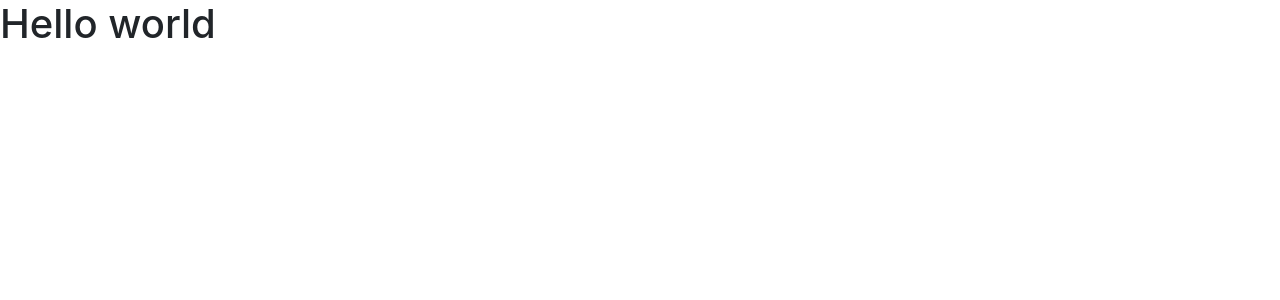
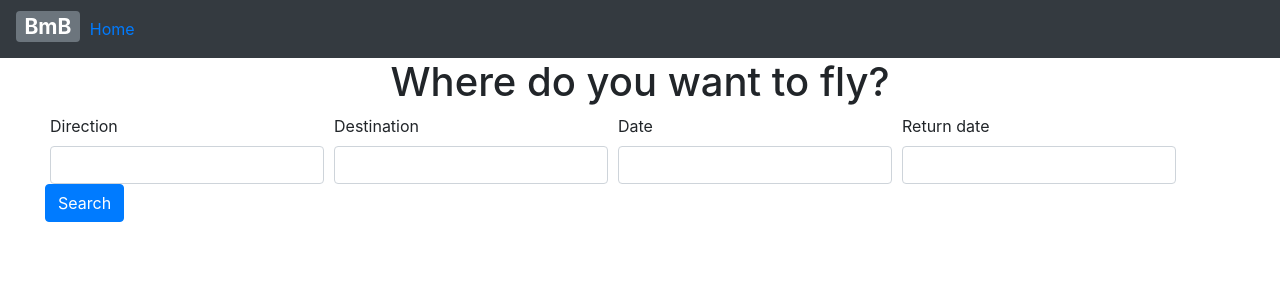
Before and after one commit to BalintAts/bmb-flight-frontend, a React (Create React App) app in the folder bmb-flight-react/: page / in a window 1280 px wide. Shown: the top 300 px of the page. Built offline with nearby package versions, Linux system fonts and the light colour scheme.

Commit message:
main page desig created + table

```diff
--- a/bmb-flight-react/package.json
+++ b/bmb-flight-react/package.json
@@ -3,9 +3,13 @@
   "version": "0.1.0",
   "private": true,
   "dependencies": {
+    "axios": "^0.19.0",
     "bootstrap": "^4.4.0",
+    "browser-router": "^0.2.0",
     "react": "^16.12.0",
     "react-dom": "^16.12.0",
+    "react-number-format": "^4.3.1",
+    "react-router-dom": "^5.1.2",
     "react-scripts": "3.2.0"
   },
   "scripts": {
--- a/bmb-flight-react/src/App.js
+++ b/bmb-flight-react/src/App.js
@@ -1,11 +1,23 @@
 import React, { Component } from "react";
+import NavBar from "./components/NavBar";
+import FlightsByDirection from "./components/FlightsByDirection";
+import { Switch, Route } from "react-router-dom";
+import MainPage from "./components/MainPage";
 
 class App extends Component {
-  state = {};
   render() {
     return (
       <React.Fragment>
-        <h1>Hello world</h1>
+        <NavBar />
+        <main className="content">
+          <Switch>
+            <Route
+              path="/flights/:from/:to"
+              component={FlightsByDirection}
+            ></Route>
+            <Route path="/" exact component={MainPage}></Route>
+          </Switch>
+        </main>
       </React.Fragment>
     );
   }
--- /dev/null
+++ b/bmb-flight-react/src/components/FlightsByDirection.jsx
@@ -0,0 +1,53 @@
+import React, { Component } from "react";
+import NumberFormat from "react-number-format";
+
+class FlightsByDirection extends Component {
+  render() {
+    return (
+      <div>
+        {this.props.data.length === 0 ? (
+          ""
+        ) : (
+          <React.Fragment>
+            <h1 style={{ textAlign: "center" }}>Flight tickets</h1>
+            <table className="table table-striped">
+              <thead>
+                <tr>
+                  <th>From</th>
+                  <th>To</th>
+                  <th>When</th>
+                  <th>Return</th>
+                  <th>Price (HUF)</th>
+                  <th></th>
+                </tr>
+              </thead>
+              <tbody>
+                {this.props.data.data.map(flight => (
+                  <tr key={flight.id}>
+                    <td>{flight.origin}</td>
+                    <td>{flight.destination}</td>
+                    <td>{flight.departDate}</td>
+                    <td>{flight.returnDate}</td>
+                    <td>
+                      <NumberFormat
+                        value={flight.value}
+                        displayType="text"
+                        thousandSeparator={true}
+                        prefix={"Ft "}
+                      />
+                    </td>
+                    <td>
+                      <button className="btn btn-primary btn-sm">Buy</button>
+                    </td>
+                  </tr>
+                ))}
+              </tbody>
+            </table>
+          </React.Fragment>
+        )}
+      </div>
+    );
+  }
+}
+
+export default FlightsByDirection;
--- /dev/null
+++ b/bmb-flight-react/src/components/MainPage.jsx
@@ -0,0 +1,40 @@
+import React, { Component } from "react";
+import SearchForm from "./SearchForm";
+import FlightsByDirection from "./FlightsByDirection";
+import axiosService from "../services/axiosService";
+
+const apiEndpoint = "http://localhost:54192/api/filter";
+
+class MainPage extends Component {
+  state = {
+    data: []
+  };
+
+  handleSubmit = async (postData, e) => {
+    e.preventDefault();
+    const data = await axiosService.post(apiEndpoint, postData);
+    this.setState({ data });
+  };
+
+  render() {
+    return (
+      <React.Fragment>
+        <h1 style={{ textAlign: "center" }}>Where do you want to fly?</h1>
+        <div
+          style={{
+            display: "flex",
+            justifyContent: "center",
+            alignItems: "center"
+          }}
+        >
+          <SearchForm handleSubmit={this.handleSubmit} />
+        </div>
+        <React.Fragment>
+          <FlightsByDirection data={this.state.data} />
+        </React.Fragment>
+      </React.Fragment>
+    );
+  }
+}
+
+export default MainPage;
--- /dev/null
+++ b/bmb-flight-react/src/components/NavBar.jsx
@@ -0,0 +1,25 @@
+import React, { Component } from "react";
+import { NavLink } from "react-router-dom";
+
+class NavBar extends Component {
+  render() {
+    return (
+      <nav className="navbar navbar-expand-lg navbar navbar-dark bg-dark">
+        <h3>
+          <span style={{ marginRight: 10 }} className="badge badge-secondary">
+            BmB
+          </span>
+        </h3>
+        <div className="collapse navbar-collapse" id="navbarNav">
+          <ul className="navbar-nav">
+            <li className="nav-item active">
+              <NavLink to="/">Home</NavLink>
+            </li>
+          </ul>
+        </div>
+      </nav>
+    );
+  }
+}
+
+export default NavBar;
--- /dev/null
+++ b/bmb-flight-react/src/components/SearchForm.jsx
@@ -0,0 +1,81 @@
+import React, { Component } from "react";
+
+class SearchForm extends Component {
+  state = {
+    postData: {
+      origin: "",
+      destination: "",
+      departDate: "",
+      returnDate: ""
+    }
+  };
+
+  handleChange = event => {
+    const postData = { ...this.state.postData };
+    postData[event.currentTarget.name] = event.currentTarget.value;
+    this.setState({ postData });
+  };
+
+  render() {
+    return (
+      <React.Fragment>
+        <form
+          style={{ marginRight: 50, marginLeft: 50, marginBottom: 50 }}
+          onSubmit={e => this.props.handleSubmit(this.state.postData, e)}
+        >
+          <div className="form-row align-items-center">
+            <div className="col-auto">
+              <label>Direction</label>
+              <input
+                id="fromInput"
+                name="origin"
+                value={this.state.postData.direction}
+                onChange={this.handleChange}
+                type="text"
+                className="form-control"
+              ></input>
+            </div>
+            <div className="col-auto">
+              <label>Destination</label>
+              <input
+                id="toInput"
+                name="destination"
+                value={this.state.postData.toDirection}
+                onChange={this.handleChange}
+                type="text"
+                className="form-control"
+              ></input>
+            </div>
+            <div className="col-auto">
+              <label>Date</label>
+              <input
+                id="whenInput"
+                name="departDate"
+                value={this.state.postData.whenDate}
+                onChange={this.handleChange}
+                type="text"
+                className="form-control"
+              ></input>
+            </div>
+            <div className="col-auto">
+              <label>Return date</label>
+              <input
+                id="returnInput"
+                name="returnDate"
+                value={this.state.postData.returnDate}
+                onChange={this.handleChange}
+                type="text"
+                className="form-control"
+              ></input>
+            </div>
+            <div style={{ width: 216.3, height: 6 }}>
+              <button className="btn btn-primary mb-2">Search</button>
+            </div>
+          </div>
+        </form>
+      </React.Fragment>
+    );
+  }
+}
+
+export default SearchForm;
--- a/bmb-flight-react/src/index.js
+++ b/bmb-flight-react/src/index.js
@@ -2,10 +2,16 @@ import React from "react";
 import ReactDOM from "react-dom";
 import "./index.css";
 import * as serviceWorker from "./serviceWorker";
+import "bootstrap/dist/css/bootstrap.css";
+import { BrowserRouter } from "react-router-dom";
 import App from "./App";
-import "bootstrap/dist/css/bootstrap.css";
 
-ReactDOM.render(<App />, document.getElementById("root"));
+ReactDOM.render(
+  <BrowserRouter>
+    <App />
+  </BrowserRouter>,
+  document.getElementById("root")
+);
 
 // If you want your app to work offline and load faster, you can change
 // unregister() to register() below. Note this comes with some pitfalls.
--- /dev/null
+++ b/bmb-flight-react/src/services/axiosService.js
@@ -0,0 +1,21 @@
+import axios from "axios";
+
+axios.interceptors.response.use(null, error => {
+  const expectedError =
+    error.response &&
+    error.response.status >= 400 &&
+    error.response.status < 500;
+
+  if (!expectedError) {
+    console.log("Logg error", error);
+    alert("An unexpected error occured");
+  }
+  return Promise.reject(error);
+});
+
+export default {
+  get: axios.get,
+  post: axios.post,
+  put: axios.put,
+  delete: axios.delete
+};
```
Also changed, not shown: 1 other file (tests, documents, lock files or other folders).
